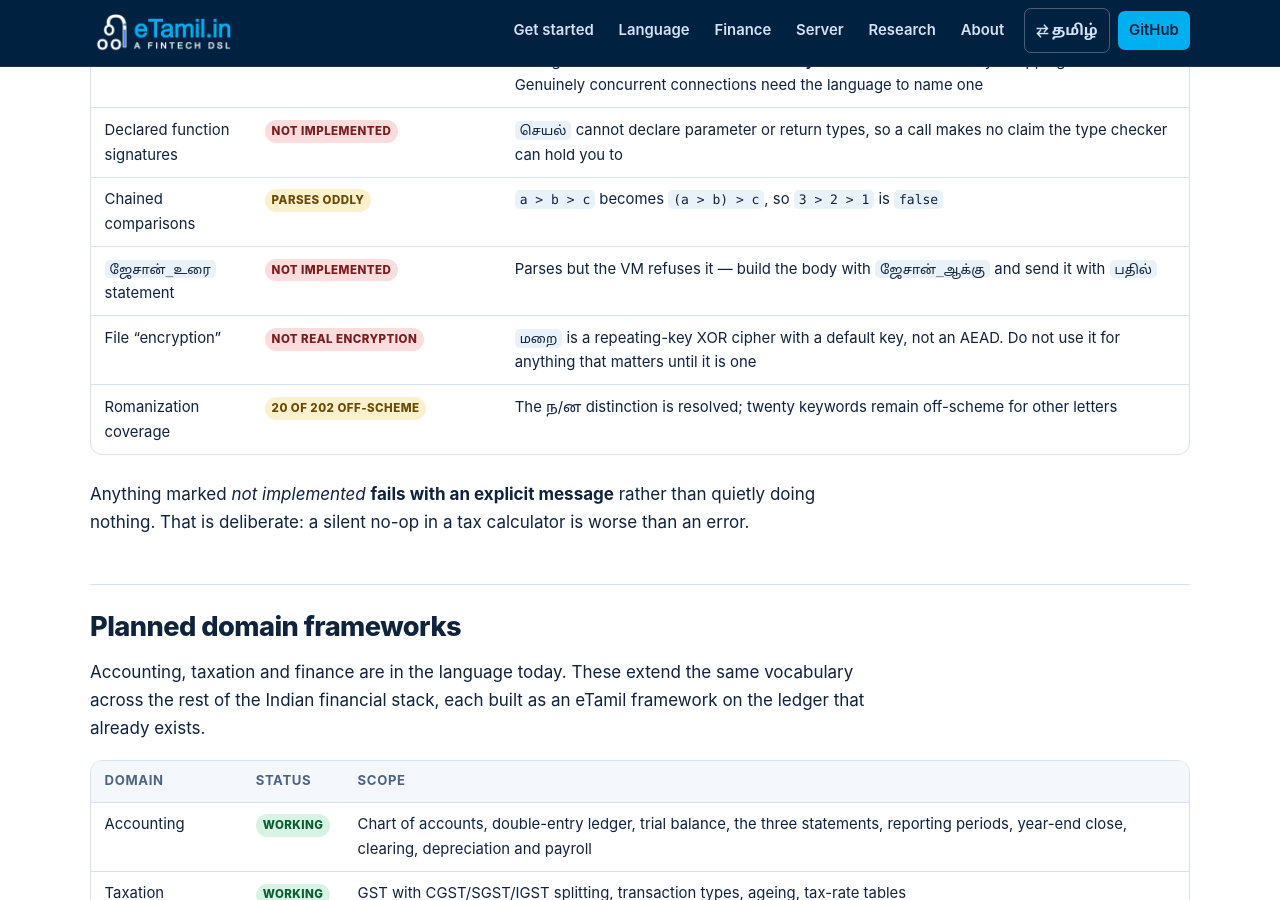
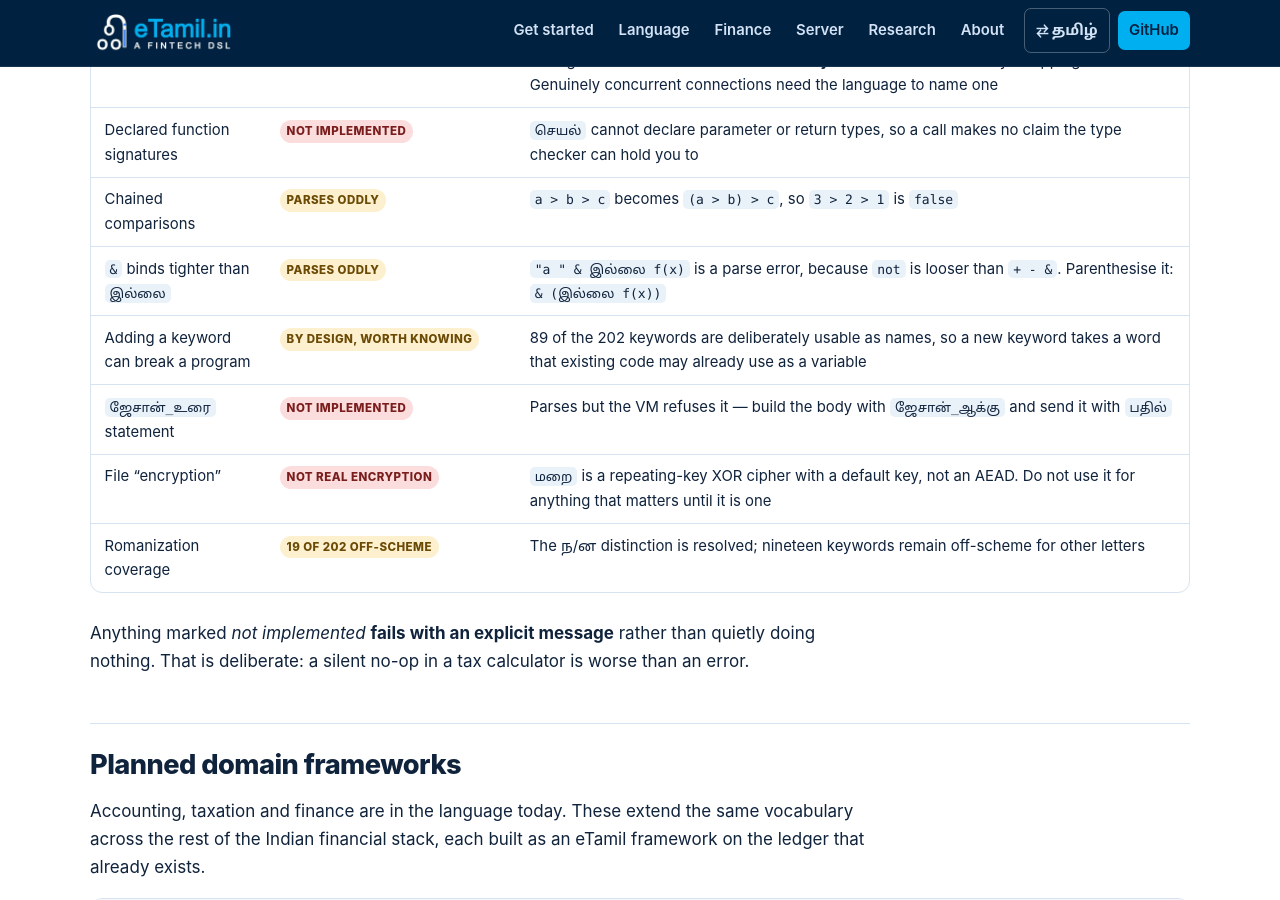
Before and after one commit to Maruff/eTamil, a Jekyll site: the page built from status.md, in a window 1280 px wide and 900 px high, scrolled down 3680 px. Built offline with Jekyll 4.4.1, drawn with Linux system fonts in a browser that asks for light colours; some of the changed text lies outside the part shown.

Commit message:
Correct the counts on the status page, and two precedence gotchas
Three numbers had drifted from the compiler, all checked against it rather
than adjusted by eye.

The romanization audit reports nineteen keywords off-scheme, not twenty:
`scripts/transliterate.py --check` says "checked 202 keywords, 19 off-scheme".
Since CI runs that audit, the page would have contradicted the tool the moment
anyone looked. Corrected in the table, in its note, and in the contributing
list, in both languages.

The editor extension has grown well past what the page claimed — 59 builtins
and 254 nUlakam functions, against the 23 and 122 recorded. The same stale pair
appeared on the manual and start pages in both languages, so understating the
extension by a factor of two was the site's most repeated error.

Verified and left alone: 202 tokens across 505 spellings, LLVMDoubleType at 0,
`3 > 2 > 1` being false, the second connection through one driver being refused
by name, மறை still a repeating-key XOR, ஜேசான்_உரை still refused by the VM, and
மற்றும்/அல்லது genuinely short-circuiting now — `(நீளம்(அ) > 0 மற்றும் அ[0] == 1)`
returns false on an empty array instead of failing on the index.

Two rows added to what is partial, both found while writing eTamil rather than
reading it. `&` binds tighter than `இல்லை`, so `"a " & இல்லை f(x)` is a parse
error and needs parenthesising — the same family of surprise as the chained
comparison already listed. And a new keyword takes a word that existing code may
be using as a variable: 89 of the 202 keywords are deliberately usable as names,
so that is a real consequence rather than a theoretical one.

Co-Authored-By: Claude Opus 5 <noreply@anthropic.com>

```diff
--- a/status.md
+++ b/status.md
@@ -60,7 +60,7 @@ This table is the honest state of the code, not a wish list.
 | Async HTTP server (`--async`) | <span class="pill pill-ok">Working</span> | tokio accept loop, handlers on the blocking pool; the VM stays synchronous |
 | Parse error positions | <span class="pill pill-ok">Working</span> | every error carries a line and column, bilingually |
 | Type checking | <span class="pill pill-ok">Working</span> | a declared type is enforced, with a position; deliberately narrow — no rule the rest of the language does not follow |
-| VS Code extension | <span class="pill pill-ok">Working</span> | `eTamil_Code/` — highlighting for all 202 keywords in every spelling, completions for 23 builtins and 122 `nUlakam` functions, and errors from `--check` as you type. Grammar and completion data are **generated** from `lexer.rs`; CI fails if they drift |
+| VS Code extension | <span class="pill pill-ok">Working</span> | `eTamil_Code/` — highlighting for all 202 keywords in every spelling, completions for 59 builtins and 254 `nUlakam` functions, and errors from `--check` as you type. Grammar and completion data are **generated** from `lexer.rs`; CI fails if they drift |
 | Interactive shell (`--repl`) | <span class="pill pill-ok">Working</span> | `etamil --repl` — type an expression, see what it comes to, without a file |
 | Redis | <span class="pill pill-ok">Working</span> | The host offers one generic `ரெடிஸ்_கட்டளை` (a command name and its arguments), so every Redis command works, including ones invented later; `nUlakam/qaLam/retis.qmz` wraps the common ones by name |
 | MongoDB | <span class="pill pill-ok">Working</span> | `--features mongodb`; a document *is* a `பொருள்`, so the mapping needed no invention — numbers are stored as `Decimal128` rather than doubles |
@@ -87,9 +87,11 @@ This table is the honest state of the code, not a wish list.
 | Named database handles | <span class="pill pill-part">One at a time</span> | `தளம்_வினா` names no handle, so only one database can be open. A second connection through the same driver is now **refused by name** rather than silently swapping the first. Genuinely concurrent connections need the language to name one |
 | Declared function signatures | <span class="pill pill-no">Not implemented</span> | `செயல்` cannot declare parameter or return types, so a call makes no claim the type checker can hold you to |
 | Chained comparisons | <span class="pill pill-part">Parses oddly</span> | `a > b > c` becomes `(a > b) > c`, so `3 > 2 > 1` is `false` |
+| `&` binds tighter than `இல்லை` | <span class="pill pill-part">Parses oddly</span> | `"a " & இல்லை f(x)` is a parse error, because `not` is looser than `+ - &`. Parenthesise it: `& (இல்லை f(x))` |
+| Adding a keyword can break a program | <span class="pill pill-part">By design, worth knowing</span> | 89 of the 202 keywords are deliberately usable as names, so a new keyword takes a word that existing code may already use as a variable |
 | `ஜேசான்_உரை` statement | <span class="pill pill-no">Not implemented</span> | Parses but the VM refuses it — build the body with `ஜேசான்_ஆக்கு` and send it with `பதில்` |
 | File "encryption" | <span class="pill pill-no">Not real encryption</span> | `மறை` is a repeating-key XOR cipher with a default key, not an AEAD. Do not use it for anything that matters until it is one |
-| Romanization coverage | <span class="pill pill-part">20 of 202 off-scheme</span> | The ந/ன distinction is resolved; twenty keywords remain off-scheme for other letters |
+| Romanization coverage | <span class="pill pill-part">19 of 202 off-scheme</span> | The ந/ன distinction is resolved; nineteen keywords remain off-scheme for other letters |
 
 </div>
 
@@ -149,7 +151,7 @@ TDS templates, and RBI/KYC syntax.
 The most useful contributions right now are the remaining roadmap items:
 a database handle `தளம்_இணை` can return and `தளம்_வினா` can take, so more than one
 database can be open at once; declared parameter and return types for `செயல்`; a
-real AEAD behind `மறை`, which is a repeating-key XOR today; and the twenty
+real AEAD behind `மறை`, which is a repeating-key XOR today; and the nineteen
 keywords still romanized off-scheme.
 
 Please add a test to `etamil_compiler/tests/language_tests.rs` for any language
```
Also changed, not shown: manual.md (+2 -2 lines), start.md (+2 -2 lines), ta/manual.md (+1 -1 lines), ta/start.md (+1 -1 lines), ta/status.md (+5 -3 lines).
